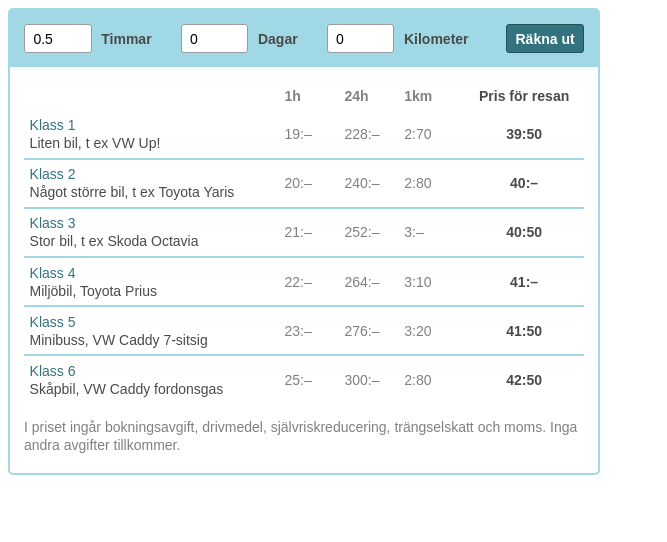
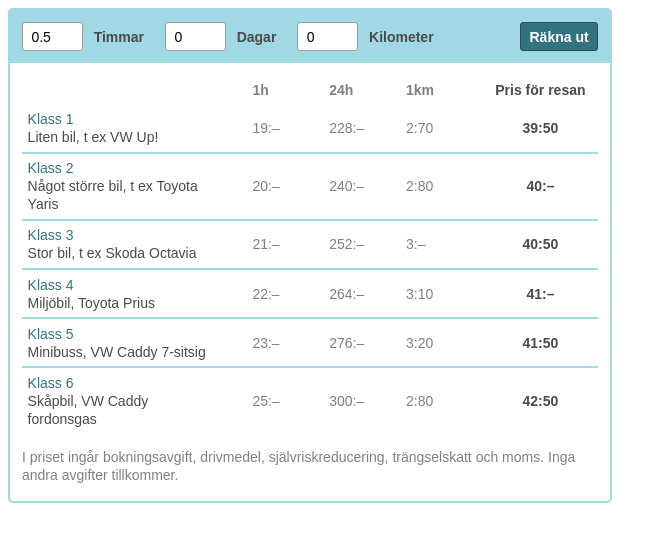
Before and after one commit to herrklaseen/CarCalc, a plain HTML site: page index.html in a window 1280 px wide. Shown: the whole page, without its empty margins (0-667 px from the left). Drawn offline with Linux system fonts and the light colour scheme.

Commit message:
Use percentage based widths where applicable. Use floats for label elements.

```diff
--- a/css/style.css
+++ b/css/style.css
@@ -8,23 +8,24 @@
 /* Input */
 
 #carcalc-container {
-  width: 42em;
+  width: 600px;
   border: 2px solid #A0D9E5;
   border-radius: 5px;
   font-family: sans-serif;
   font-size: 14px;
   line-height: 18px;
   color: #4a4a4a;
-  }
+}
 #carcalc-input-container {
   overflow: auto;
-  padding: 1em;
+  padding: 2%;
   background-color: #A0D9E5;
 }
 #carcalc-input-container label {
-  display: inline;
+  display: block;
+  float: left;
   margin: 0;
-  margin-right: 1.8em;
+  margin-right: 1.5em;
   font-weight: bold;
   font-size: 14px;
   line-height: 18px;
@@ -32,8 +33,8 @@
 #carcalc-input-container input[type="number"] {
   height: auto;
   margin: 0;
-  margin-right: 0.4em;
-  width: 3.5em;
+  margin-right: 0.5em;
+  width: 3em;
   border: 1px solid #9b9b9b;
 }
 #carcalc-input-distance {
@@ -57,8 +58,8 @@
 /* Output */
 
 #carcalc-output-container {
-  width: 40em;
-  margin: 1em;
+  width: 96%;
+  margin: 2%;
   border-collapse: collapse;
 }
 #carcalc-output-container thead {
@@ -79,14 +80,14 @@
   width: 4em;
 }
 #carcalc-output-container .carcalc-table-title {
-  width: 14em;
+  width: 40%;
   padding-left: 0.4em;
   padding-right: 3em;
 }
 #carcalc-output-container .carcalc-table-total-price {
+  width: 20%;
   text-align: center;
   font-weight: bold;
-  width: 8em;
 }
 .carcalc-type-title {
   color: #337380;
```
